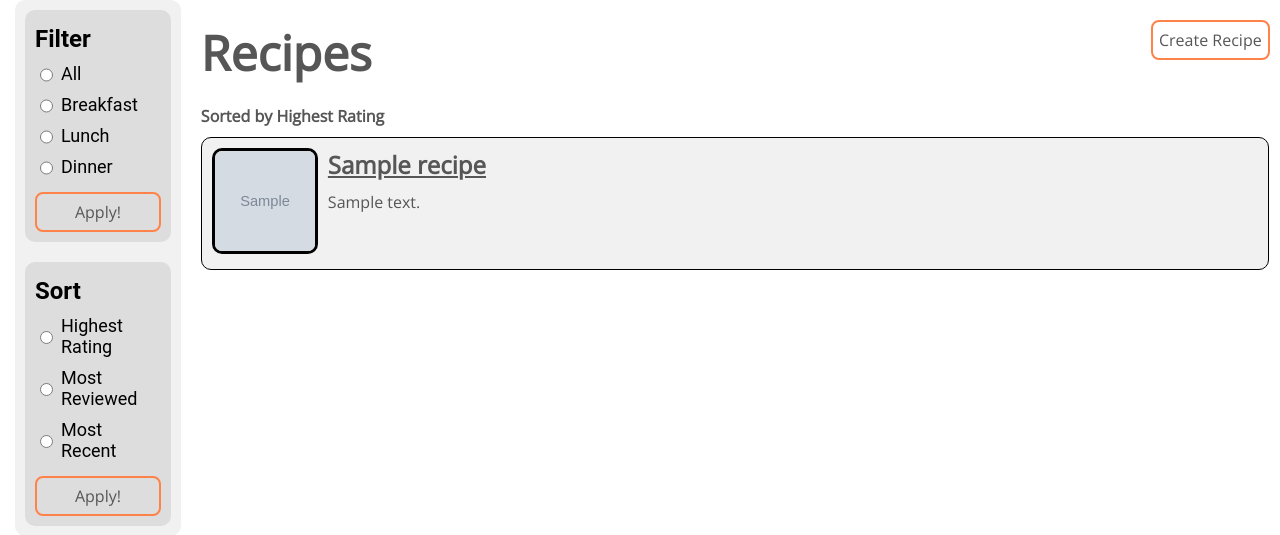
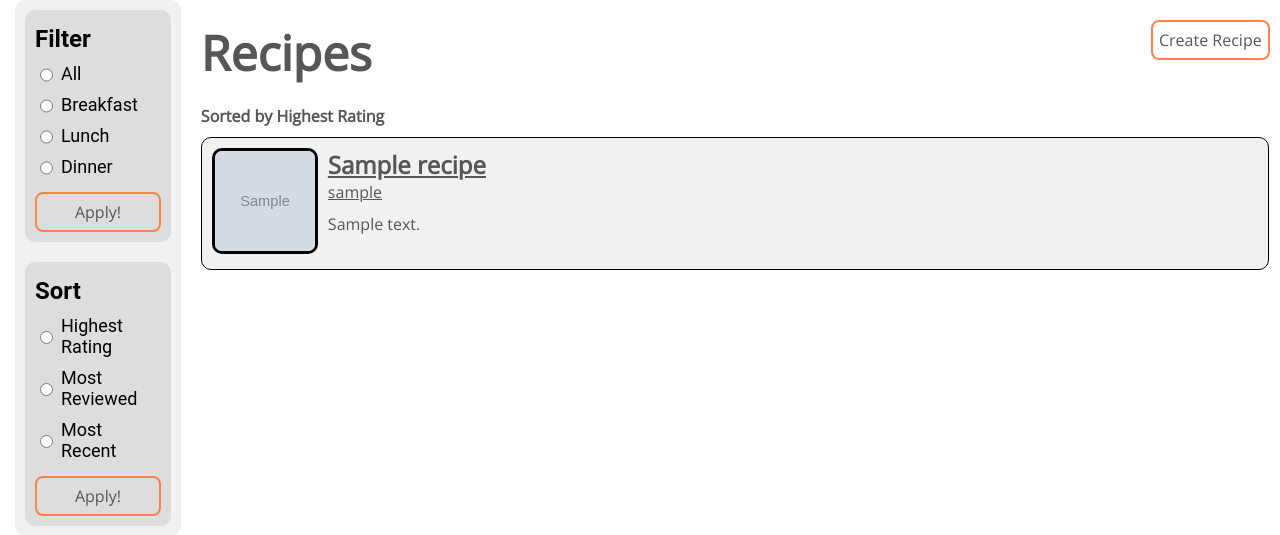
Before and after one commit to jzoccola01/web-apps-gp, a Flask app: page / in a window 1280 px wide. Shown: the part 119-654 px from the top of the page. Run offline with Flask 3, Linux system fonts and the light colour scheme; tables that the repository leaves empty hold one stand-in row (values such as "Sample post"); grey boxes marked "Sample" are stand-in pictures.

Commit message:
user in recipe preview

```diff
--- a/cooking/static/index.css
+++ b/cooking/static/index.css
@@ -170,3 +170,8 @@ h4 {
     /* border: 3px solid black; */
     width: 100%;
 }
+
+#recipe-description {
+    overflow-wrap: break-word;
+    max-width:800px;
+}
--- a/cooking/templates/recipe_preview.html
+++ b/cooking/templates/recipe_preview.html
@@ -11,13 +11,24 @@
         </div>
         <div id="recipe-content">
             <!-- TODO: Put rating here -->
-            <div id="recipe-title">
-                <a href="{{ url_for('recipe.recipe', recipe_id=recipe.id) }}">
-                    {{ recipe.title }}
-                </a>
+            <div>
+                <div id="recipe-title">
+                    <a href="{{ url_for('recipe.recipe', recipe_id=recipe.id) }}">
+                        {{ recipe.title }}
+                    </a>
+                </div>
+                <div id="recipe-user">
+                    <a href="{{ url_for('profile.get_profile', user_id=recipe.user.id) }}">
+                        {{ recipe.user.username }}
+                    </a>
+                </div>
             </div>
             <div id="recipe-description">
-                {{ recipe.description }}
+                {% if recipe.description|length > 250 %}
+                    {{ recipe.description[:250] }}...
+                {% else %}
+                    {{ recipe.description }}
+                {% endif %}
             </div>
         </div>
     </div>
```
